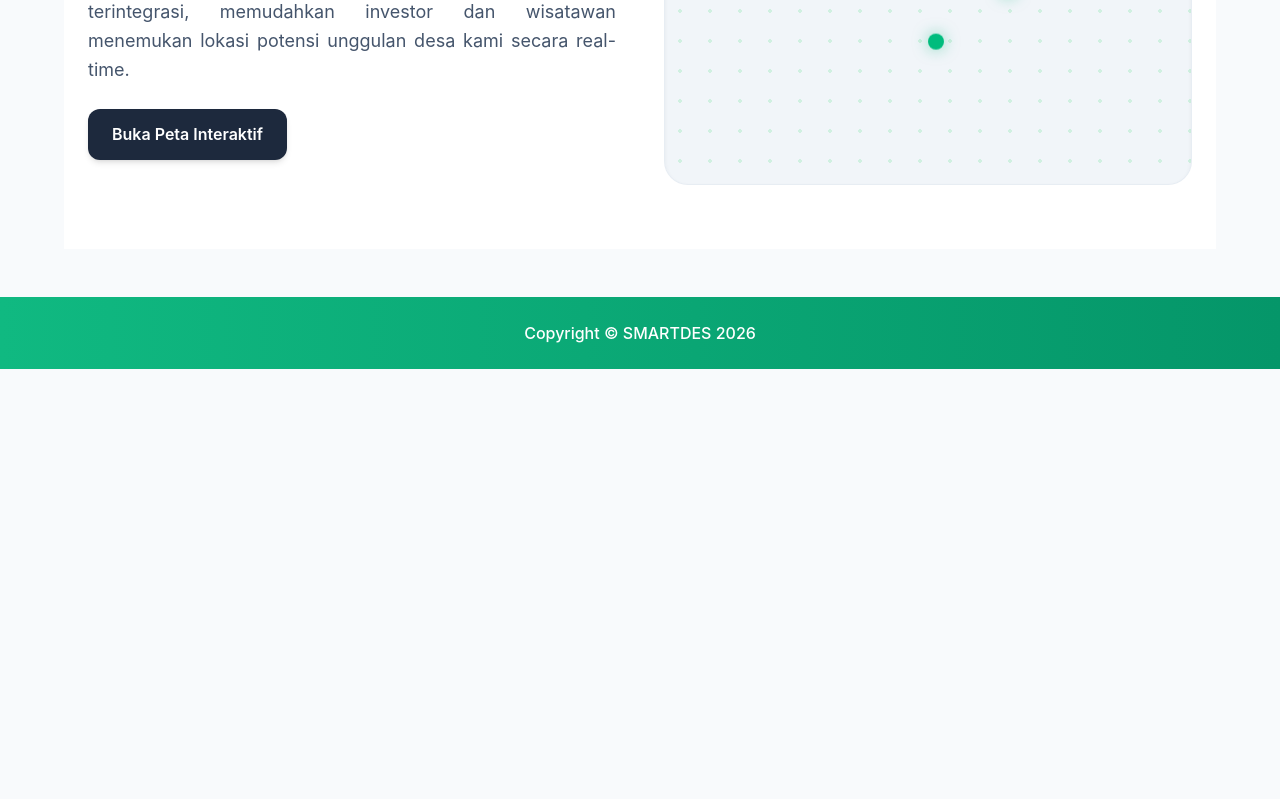
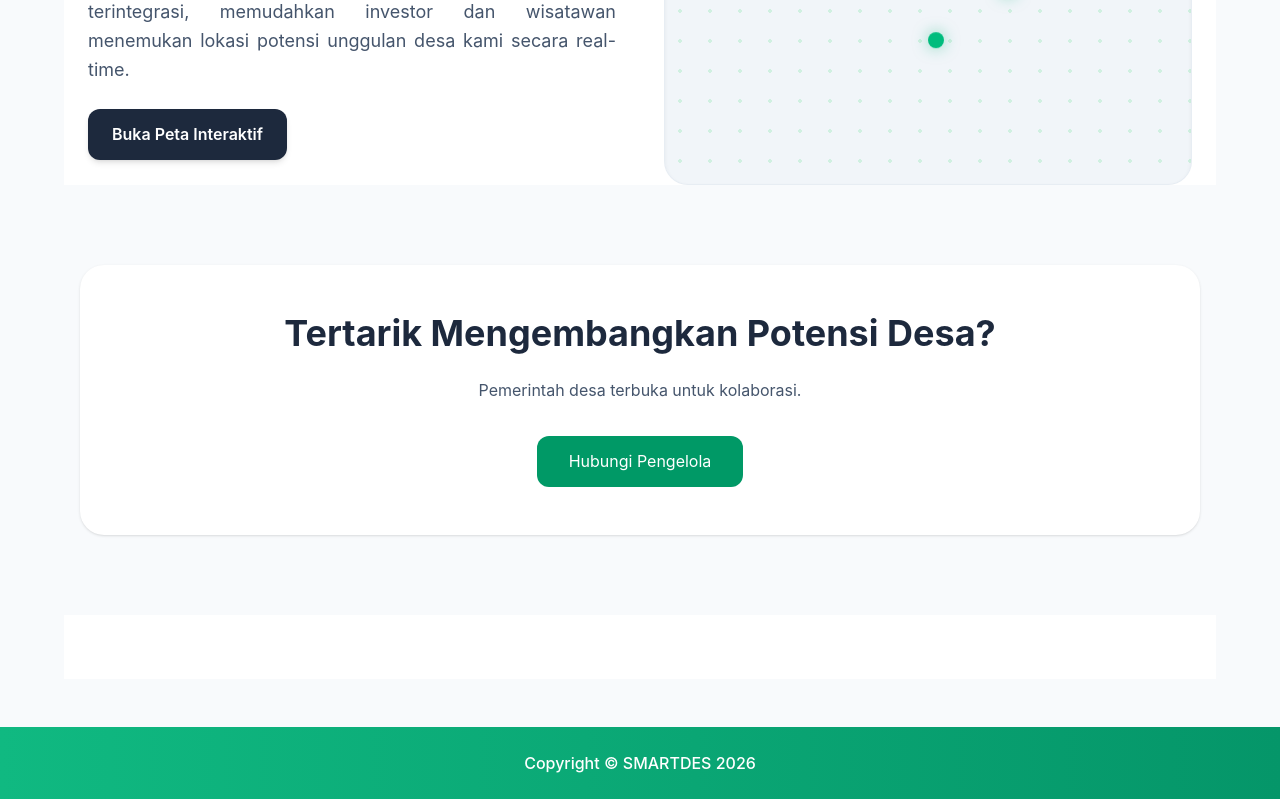
Before and after one commit to muhammadarlianoscar-uti/TA-WEB-24-SEMBADE, a Next.js app in the folder my-app/: page /potensi in a window 1280 px wide. Shown: the part 2200-2999 px from the top of the page. Before the commit the page ends 2569 px from the top, so only its background shows below. Built offline with nearby package versions, Linux system fonts and the light colour scheme.

Commit message:
menambahkan tombol hubungi pengelola desa

```diff
--- a/my-app/app/potensi/page.tsx
+++ b/my-app/app/potensi/page.tsx
@@ -292,10 +292,21 @@ export default function PotensiPage() {
             </div>
           </div>
         </div>
+
+        <section className="py-20 bg-slate-50">
+           <div className="container mx-auto px-4">
+            <div className="bg-white rounded-3xl p-12 text-center shadow-sm">
+              <h2 className="text-4xl font-bold text-slate-800 mb-6">
+                Tertarik Mengembangkan Potensi Desa? </h2>
+                <p className="text-slate-600 mb-8">
+                  Pemerintah desa terbuka untuk kolaborasi. </p>
+                  <button className="bg-emerald-600 text-white px-8 py-3 rounded-xl">
+                    Hubungi Pengelola
+                  </button>
+              </div>
+            </div>
+          </section>
       </section>
     </div>
-
-
   );
-
 }
```
